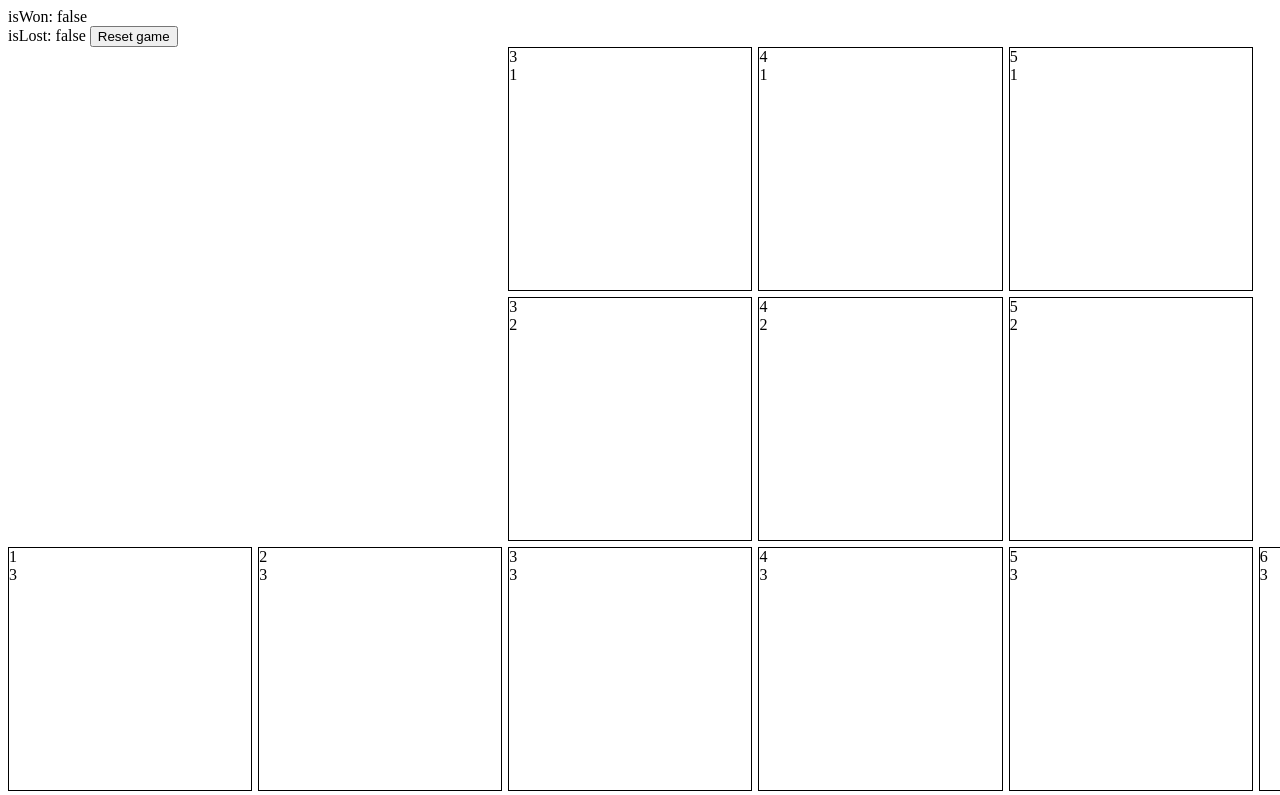
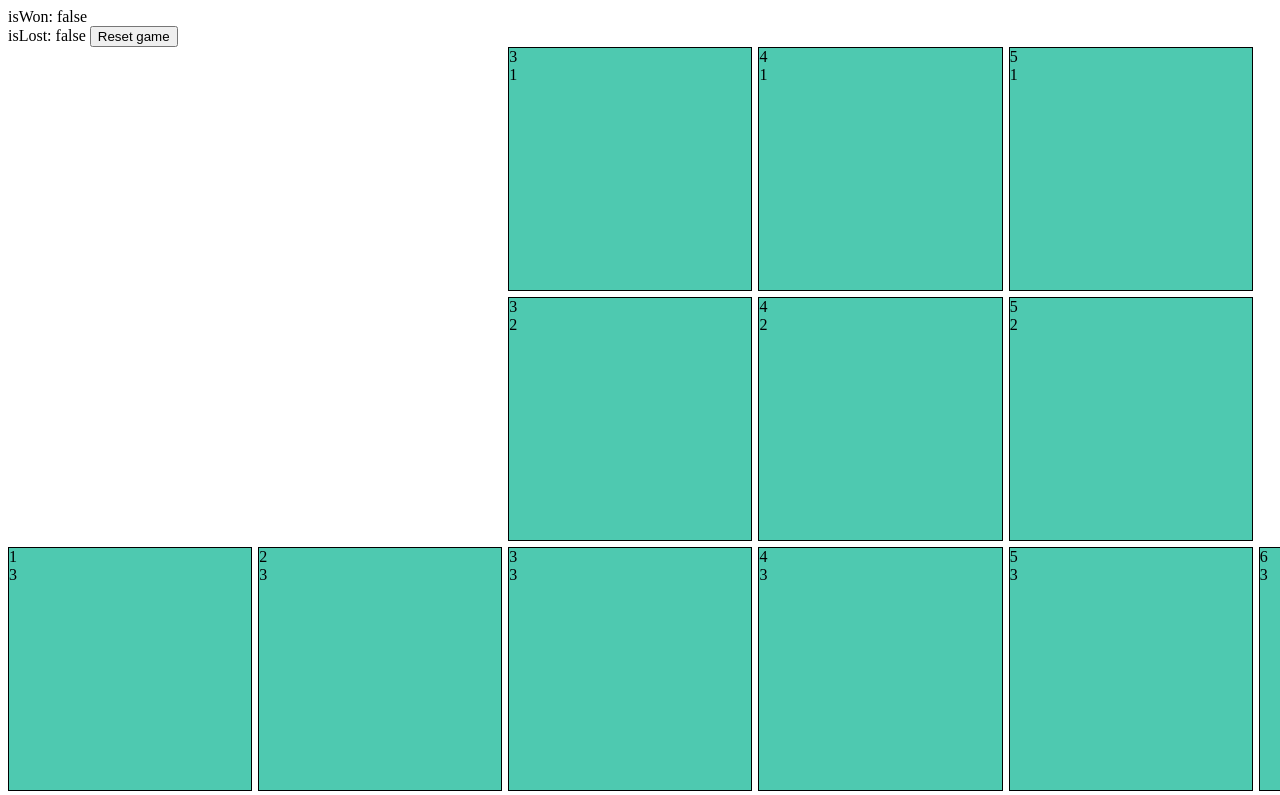
Before and after one commit to JakubK/VueElectronSolitaire, a Vue app: page / in a window 1280 px wide. Shown: the top 795 px of the page. Built offline with nearby package versions, Linux system fonts and the light colour scheme.

Commit message:
Add Cell styling and link click handler from composable

```diff
--- a/src/renderer/Cell.vue
+++ b/src/renderer/Cell.vue
@@ -1,5 +1,8 @@
 <template>
-    <div class="cell">
+    <div
+        class="cell"
+        :class="{'cell--taken' : isCellTaken(x,y), 'cell--selected' : isCellSelected(x,y)}"
+        @click="handleClickCell(x,y)">
             {{x}}
             <br/>
             {{y}}
@@ -7,6 +10,7 @@
 </template>
 
 <script lang="ts" setup>
+import { useMap } from './map';
 defineProps({
     x: {
         type: Number,
@@ -18,11 +22,31 @@
     }
 });
 
+const { isCellSelected, isCellTaken, handleClickCell } = useMap();
 </script>
 
 <style scoped>
     .cell {
         border: 1px solid black;
         aspect-ratio: 1;
+
+        cursor: pointer;
+
+        transition: all 0.5s;
+        transform: scale(1);
     }
+
+    .cell:hover {
+        transform: scale(0.9);
+    }
+
+
+    .cell--taken {
+        background: rgb(78,201,176);
+    }
+
+    .cell--selected {
+        border: 5px solid blue;
+    }
+
 </style>
```
Lines whose indentation alone changed are shown as unchanged.
